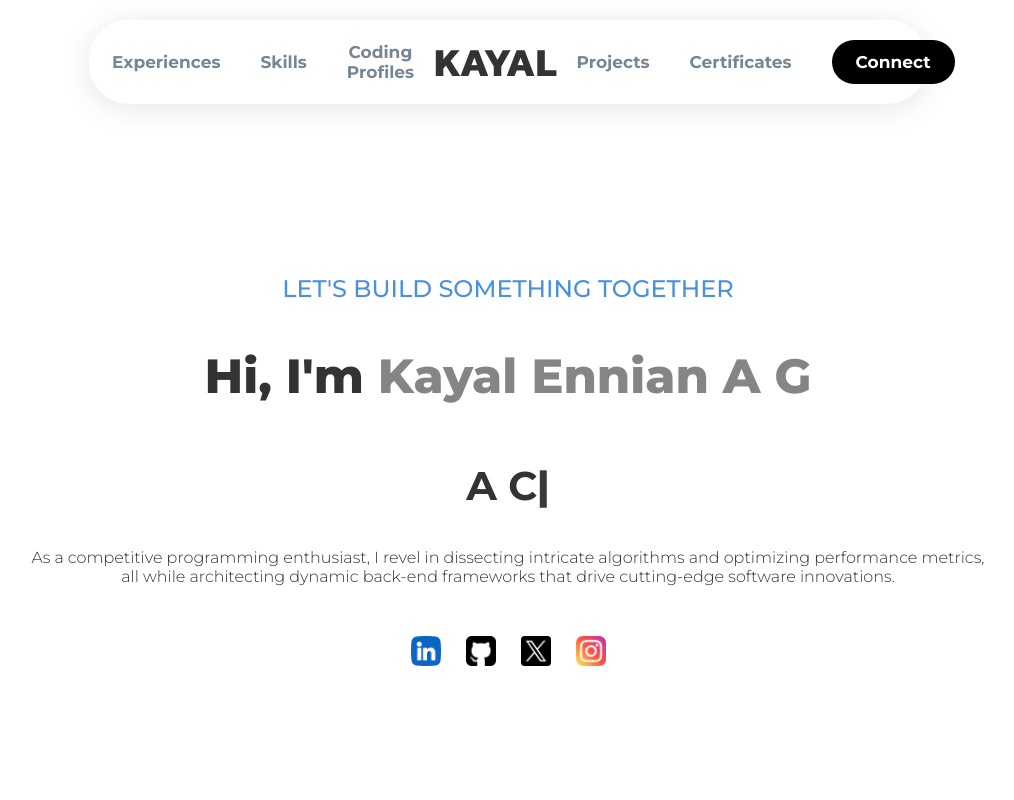
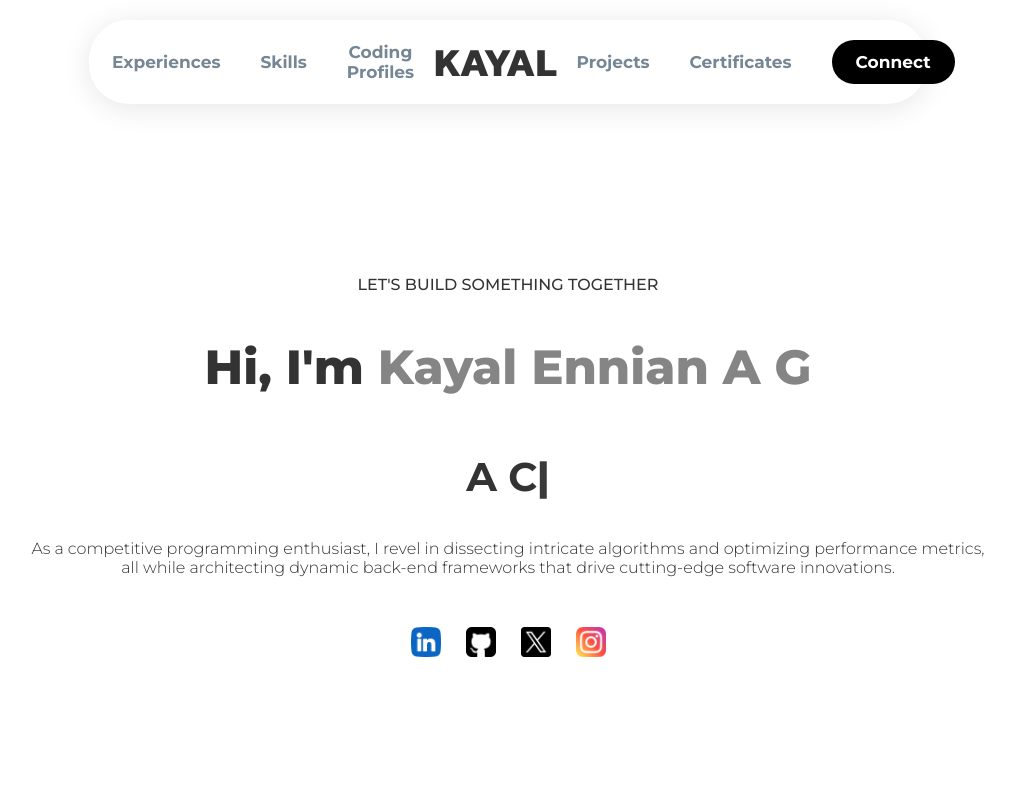
Before and after one commit to iamendless10/vuejs_port, a Vue app: page / in a window 1280 px wide. Shown: the top 800 px of the page, without its empty margins (132-1146 px from the left). Built offline with nearby package versions, Linux system fonts and the light colour scheme; a web font is replaced by a local one.

Commit message:
Bug Fixed

```diff
--- a/src/App.vue
+++ b/src/App.vue
@@ -2,16 +2,28 @@
   <div>
     <NavBar/>
     <LandingPage/>
+
+
+
+
+
     <SplitPage/>
+    <HeadingComponent/>
+    <ProjectsComponent/>
+    <RecognitionsContainer/>
+
+
+
+
+    <MyselfPage/>
     <CodingPage/>
     <ProfilesContainer/>
-    <RecognitionsContainer/>
-    <MyselfPage/>
+
+
     <WorkExperience/>
 
     <TechnicalStackComponent/>
-    <HeadingComponent/>
-    <ProjectsComponent/>
+
     <CertificationsComponent/>
     <AchievementsHeading/>
     <AchievementsContainer/>
--- a/src/components/LandingPage.vue
+++ b/src/components/LandingPage.vue
@@ -101,9 +101,9 @@
 
   .collab-text {
     font-family: "Montserrat", sans-serif;
-    font-size: 1.5rem; /* Adjust size as needed */
+    font-size: 1.0rem; /* Adjust size as needed */
     font-weight: 500;
-    color: #4a90e2; /* Change color as needed */
+    color: #333; /* Change color as needed */
     margin-bottom: 10px; /* Space below the collaboration text */
   }
 
```
